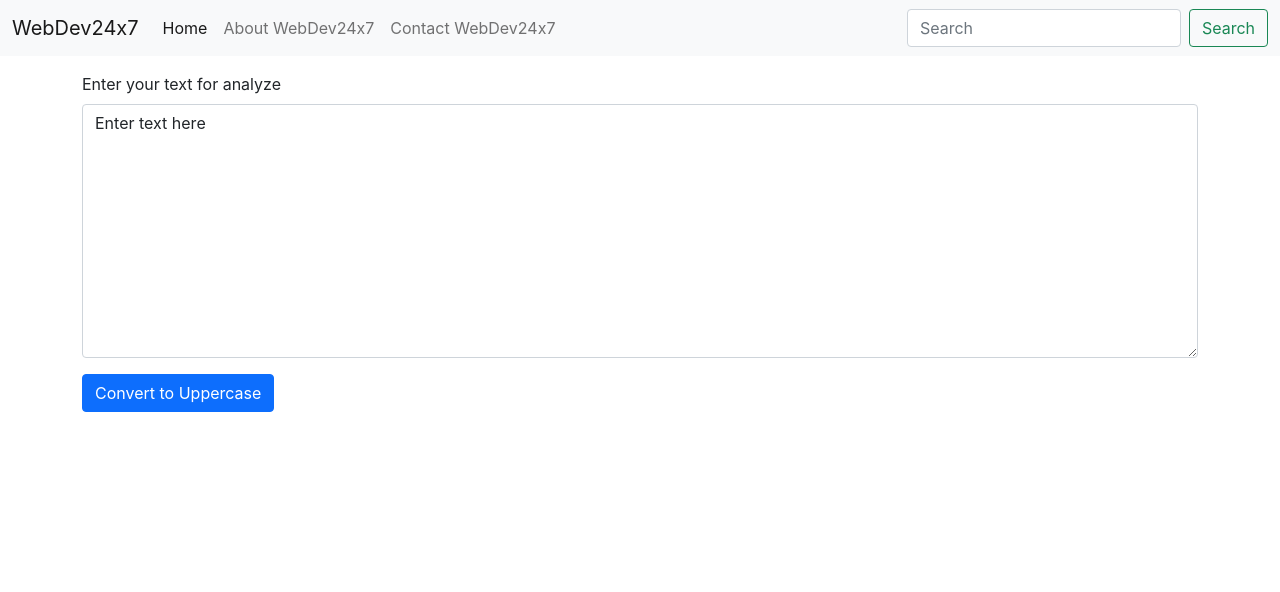
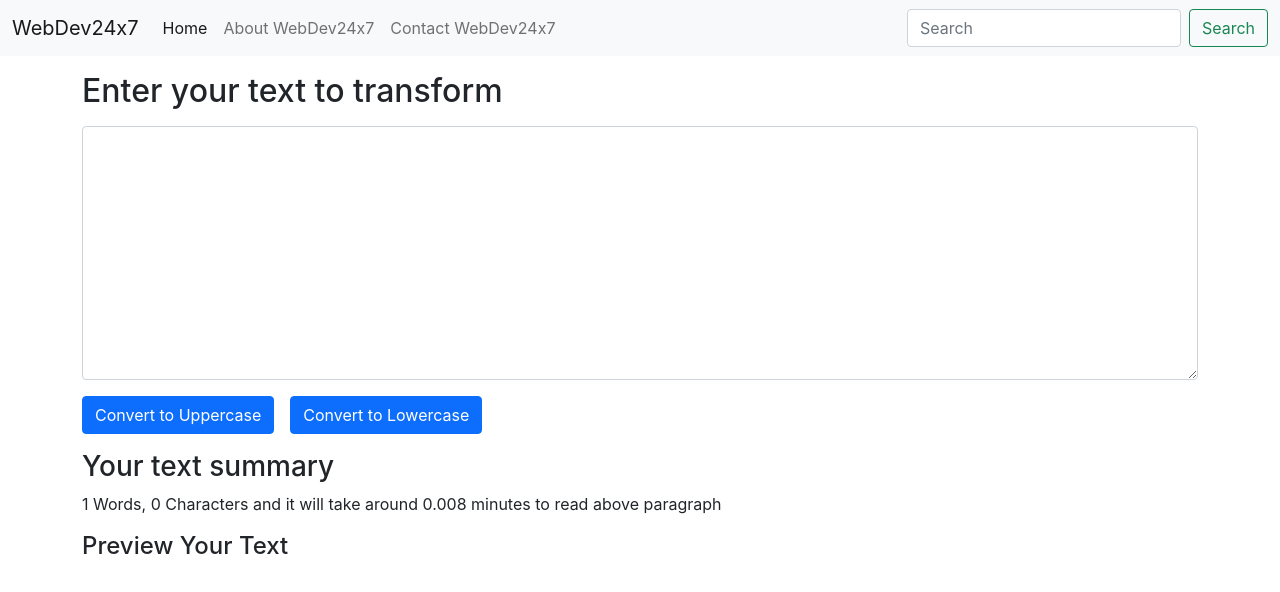
Before and after one commit to rajatAvianWE/textutils, a React (Create React App) app: page / in a window 1280 px wide. Shown: the top 592 px of the page. Built offline with nearby package versions, Linux system fonts and the light colour scheme.

Commit message:
After use of state in text transform

```diff
--- a/src/App.js
+++ b/src/App.js
@@ -7,7 +7,7 @@ function App() {
     <>
       <Navbar title="WebDev24x7" home="Home" about="About WebDev24x7" contact="Contact WebDev24x7" />
       <div className='container'>
-        <TextForm label="Enter your text for analyze" />
+        <TextForm label="Enter your text to transform" />
       </div>
     </>
   );
--- a/src/components/TextForm.js
+++ b/src/components/TextForm.js
@@ -3,21 +3,41 @@ import React, {useState} from 'react'
 export default function TextForm(props) {
     const handleUpClick = ()=>{
         let newText = text.toUpperCase();
+        let newTransform = "Text converted to Uppercase successfully!";
         setText(newText);
+        setTransform(newTransform);
+    }
+
+    const handleLoClick = ()=>{
+        let newText = text.toLowerCase();
+        let newTransform = "Text converted to Lowercase successfully!";
+        setText(newText);
+        setTransform(newTransform);
     }
 
     const handleUpOnChange= (i)=>{
         //console.log('Hello');
         setText(i.target.value);
+        let newTransform = "Processing...";
+        setTransform(newTransform);
     }
-    const [text, setText] = useState("Enter text here");
+    const [text, setText] = useState('');
+    const [transform, setTransform] = useState();
     return (
         <div>
             <div className="mt-3 mb-3">
-                <label htmlFor="textBox" className="form-label">{props.label}</label>
+                <h2 className="form-label mb-3">{props.label}</h2>
+                <p>{transform}</p>
                 <textarea className="form-control" value={text} onChange={handleUpOnChange} id="textBox" rows="10"></textarea>
             </div>
             <button className='btn btn-primary' onClick={handleUpClick}>Convert to Uppercase</button>
+            <button className='btn btn-primary mx-3' onClick={handleLoClick}>Convert to Lowercase</button>
+            <div className="row my-3">
+                <h3>Your text summary</h3>
+                <p>{text.split(" ").length} Words, {text.length} Characters and it will take around { 0.008 * text.split(" ").length } minutes to read above paragraph</p>
+                <h4>Preview Your Text</h4>
+                <p>{text}</p>
+            </div>
         </div>
     )
 }
```
